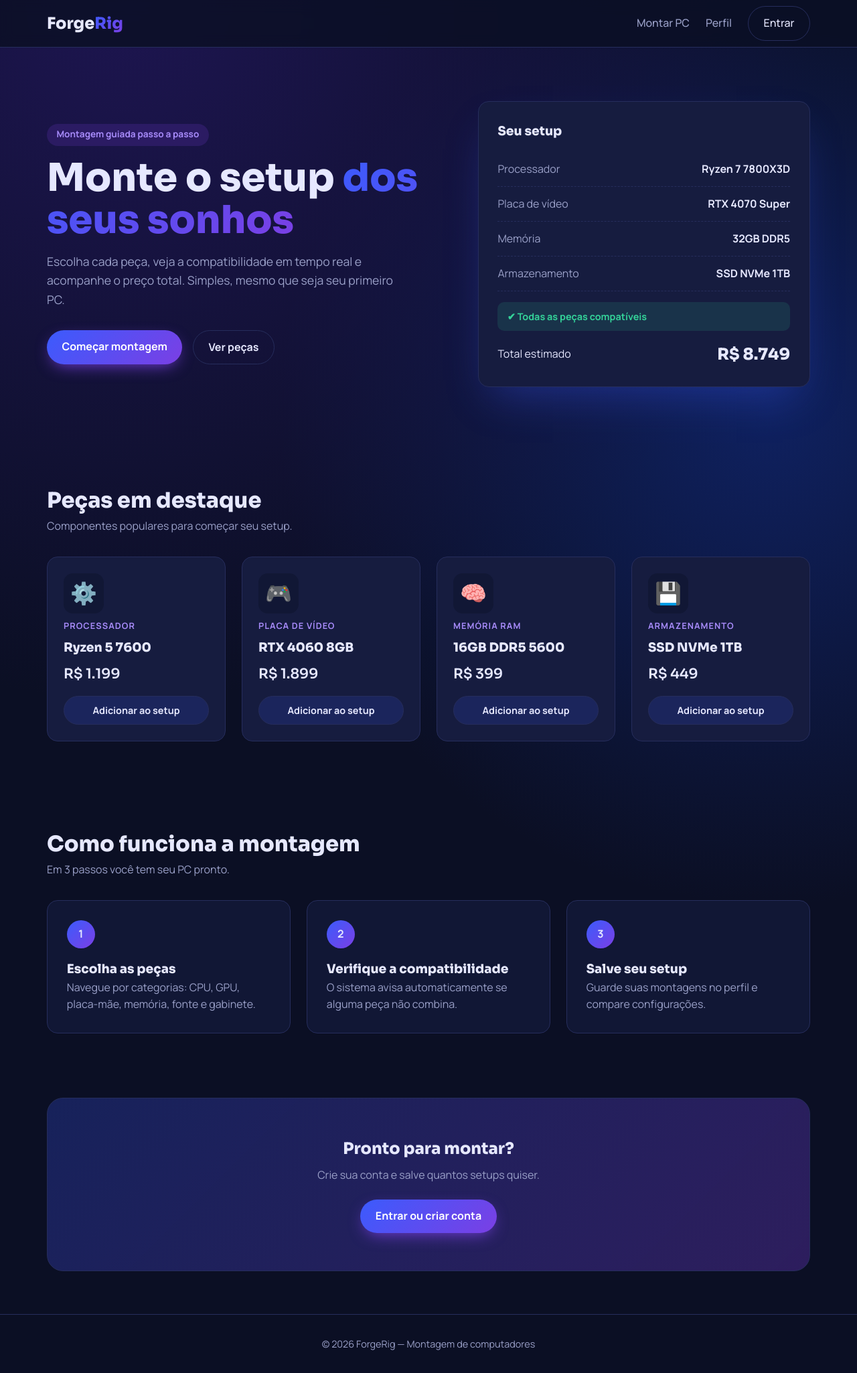
After one commit to marlonkevin-cloud/BuildPc, a Django app: page / in a window 1280 px wide. The commit adds this page. Shown: the whole page at 67% size. Run offline with Django 5.2, Linux system fonts and the light colour scheme.

Commit message:
Página inicial

```diff
--- /dev/null
+++ b/core/templates/core/home.html
@@ -0,0 +1,94 @@
+{% load static %}
+<!DOCTYPE html>
+<html lang="pt-BR">
+<head>
+  <meta charset="UTF-8">
+  <meta name="viewport" content="width=device-width, initial-scale=1.0">
+  <title>ForgeRig — Monte seu PC</title>
+  <link rel="preconnect" href="https://fonts.googleapis.com">
+  <link href="https://fonts.googleapis.com/css2?family=Sora:wght@400;600;800&family=Manrope:wght@400;500;700&display=swap" rel="stylesheet">
+  <link rel="stylesheet" href="{% static 'css/style.css' %}">
+</head>
+<body>
+  <header class="header">
+    <div class="container nav">
+      <a href="{% url 'home' %}" class="logo">Forge<span>Rig</span></a>
+      <nav class="menu">
+        <a href="{% url 'montagem' %}">Montar PC</a>
+        {% if user.is_authenticated %}
+          <a href="{% url 'perfil' %}">Meu perfil</a>
+        {% else %}
+          <a href="{% url 'perfil' %}">Perfil</a>
+          <a href="{% url 'login' %}" class="btn btn-outline">Entrar</a>
+        {% endif %}
+      </nav>
+    </div>
+  </header>
+
+  <main>
+    <section class="hero container">
+      <div class="hero-text">
+        <span class="tag">Montagem guiada passo a passo</span>
+        <h1>Monte o setup <span class="grad">dos seus sonhos</span></h1>
+        <p>Escolha cada peça, veja a compatibilidade em tempo real e acompanhe o preço total. Simples, mesmo que seja seu primeiro PC.</p>
+        <div class="hero-actions">
+          <a href="{% url 'montagem' %}" class="btn btn-primary">Começar montagem</a>
+          <a href="#pecas" class="btn btn-outline">Ver peças</a>
+        </div>
+      </div>
+      <div class="hero-card">
+        <h3>Seu setup</h3>
+        <ul class="build-list">
+          <li><span>Processador</span><b>Ryzen 7 7800X3D</b></li>
+          <li><span>Placa de vídeo</span><b>RTX 4070 Super</b></li>
+          <li><span>Memória</span><b>32GB DDR5</b></li>
+          <li><span>Armazenamento</span><b>SSD NVMe 1TB</b></li>
+        </ul>
+        <div class="compat">✔ Todas as peças compatíveis</div>
+        <div class="total"><span>Total estimado</span><strong>R$ 8.749</strong></div>
+      </div>
+    </section>
+
+    <section id="pecas" class="container section">
+      <h2>Peças em destaque</h2>
+      <p class="sub">Componentes populares para começar seu setup.</p>
+      <div class="grid">
+        {% for peca in pecas %}
+        <article class="card">
+          <div class="icon">{{ peca.icone|default:"🖥️" }}</div>
+          <span class="cat">{{ peca.categoria }}</span>
+          <h3>{{ peca.nome }}</h3>
+          <p class="price">R$ {{ peca.preco }}</p>
+          <a href="{% url 'montagem' %}" class="btn btn-small">Adicionar ao setup</a>
+        </article>
+        {% empty %}
+        <article class="card"><div class="icon">⚙️</div><span class="cat">Processador</span><h3>Ryzen 5 7600</h3><p class="price">R$ 1.199</p><a href="{% url 'montagem' %}" class="btn btn-small">Adicionar ao setup</a></article>
+        <article class="card"><div class="icon">🎮</div><span class="cat">Placa de vídeo</span><h3>RTX 4060 8GB</h3><p class="price">R$ 1.899</p><a href="{% url 'montagem' %}" class="btn btn-small">Adicionar ao setup</a></article>
+        <article class="card"><div class="icon">🧠</div><span class="cat">Memória RAM</span><h3>16GB DDR5 5600</h3><p class="price">R$ 399</p><a href="{% url 'montagem' %}" class="btn btn-small">Adicionar ao setup</a></article>
+        <article class="card"><div class="icon">💾</div><span class="cat">Armazenamento</span><h3>SSD NVMe 1TB</h3><p class="price">R$ 449</p><a href="{% url 'montagem' %}" class="btn btn-small">Adicionar ao setup</a></article>
+        {% endfor %}
+      </div>
+    </section>
+
+    <section class="container section">
+      <h2>Como funciona a montagem</h2>
+      <p class="sub">Em 3 passos você tem seu PC pronto.</p>
+      <div class="steps">
+        <div class="step"><span class="num">1</span><h3>Escolha as peças</h3><p>Navegue por categorias: CPU, GPU, placa-mãe, memória, fonte e gabinete.</p></div>
+        <div class="step"><span class="num">2</span><h3>Verifique a compatibilidade</h3><p>O sistema avisa automaticamente se alguma peça não combina.</p></div>
+        <div class="step"><span class="num">3</span><h3>Salve seu setup</h3><p>Guarde suas montagens no perfil e compare configurações.</p></div>
+      </div>
+    </section>
+
+    <section class="container cta">
+      <h2>Pronto para montar?</h2>
+      <p>Crie sua conta e salve quantos setups quiser.</p>
+      <a href="{% url 'login' %}" class="btn btn-primary">Entrar ou criar conta</a>
+    </section>
+  </main>
+
+  <footer class="footer">
+    <div class="container">© {% now "Y" %} ForgeRig — Montagem de computadores</div>
+  </footer>
+</body>
+</html>
--- /dev/null
+++ b/static/css/style.css
@@ -0,0 +1,70 @@
+:root{
+  --bg:#0b0f24; --bg-2:#111735; --card:#161c3f; --border:#262d5c;
+  --text:#e6e8ff; --muted:#9aa0c8;
+  --blue:#3b5bfd; --purple:#7b3fe4; --accent:#a78bfa; --ok:#34d399;
+  --grad:linear-gradient(135deg,var(--blue),var(--purple));
+  --radius:16px;
+}
+*{box-sizing:border-box;margin:0;padding:0}
+body{font-family:'Manrope',sans-serif;color:var(--text);line-height:1.6;
+  background:radial-gradient(circle at 15% 0%,#1d1550 0%,transparent 45%),
+             radial-gradient(circle at 90% 30%,#0f2160 0%,transparent 40%),var(--bg);min-height:100vh}
+h1,h2,h3,.logo{font-family:'Sora',sans-serif}
+a{color:inherit;text-decoration:none}
+.container{width:min(1140px,92%);margin:0 auto}
+
+.header{position:sticky;top:0;z-index:10;background:rgba(11,15,36,.8);backdrop-filter:blur(10px);border-bottom:1px solid var(--border)}
+.nav{display:flex;justify-content:space-between;align-items:center;height:70px}
+.logo{font-size:1.5rem;font-weight:800}
+.logo span{background:var(--grad);-webkit-background-clip:text;background-clip:text;color:transparent}
+.menu{display:flex;gap:1.5rem;align-items:center}
+.menu a{color:var(--muted);font-weight:500;transition:color .2s}
+.menu a:hover{color:var(--text)}
+
+.btn{display:inline-block;padding:.75rem 1.4rem;border-radius:999px;font-weight:700;transition:transform .2s,box-shadow .2s,background .2s}
+.btn-primary{background:var(--grad);color:#fff;box-shadow:0 8px 25px -8px var(--purple)}
+.btn-primary:hover{transform:translateY(-2px);box-shadow:0 12px 30px -8px var(--purple)}
+.btn-outline{border:1px solid var(--border);color:var(--text)!important}
+.btn-outline:hover{border-color:var(--accent);background:rgba(123,63,228,.12)}
+.btn-small{padding:.55rem 1rem;font-size:.9rem;background:rgba(59,91,253,.15);border:1px solid var(--border);width:100%;text-align:center}
+.btn-small:hover{background:var(--grad);border-color:transparent}
+
+.hero{display:grid;grid-template-columns:1.2fr 1fr;gap:3rem;align-items:center;padding:5rem 0}
+.tag{display:inline-block;padding:.35rem .9rem;border-radius:999px;background:rgba(123,63,228,.18);color:var(--accent);font-size:.85rem;font-weight:700;margin-bottom:1rem}
+.hero h1{font-size:clamp(2.2rem,5vw,3.6rem);line-height:1.1;margin-bottom:1rem}
+.grad{background:var(--grad);-webkit-background-clip:text;background-clip:text;color:transparent}
+.hero p{color:var(--muted);font-size:1.1rem;max-width:520px}
+.hero-actions{display:flex;gap:1rem;margin-top:2rem;flex-wrap:wrap}
+.hero-card{background:var(--card);border:1px solid var(--border);border-radius:var(--radius);padding:1.8rem;box-shadow:0 30px 60px -20px rgba(59,91,253,.35)}
+.hero-card h3{margin-bottom:1rem}
+.build-list{list-style:none}
+.build-list li{display:flex;justify-content:space-between;padding:.8rem 0;border-bottom:1px dashed var(--border)}
+.build-list span{color:var(--muted)}
+.compat{margin:1rem 0;padding:.6rem .9rem;border-radius:10px;background:rgba(52,211,153,.12);color:var(--ok);font-weight:600;font-size:.9rem}
+.total{display:flex;justify-content:space-between;align-items:center}
+.total strong{font-family:'Sora';font-size:1.5rem}
+
+.section{padding:4rem 0}
+.section h2{font-size:2rem}
+.sub{color:var(--muted);margin-bottom:2rem}
+.grid{display:grid;grid-template-columns:repeat(auto-fill,minmax(230px,1fr));gap:1.5rem}
+.card{background:var(--card);border:1px solid var(--border);border-radius:var(--radius);padding:1.5rem;display:flex;flex-direction:column;gap:.5rem;transition:transform .25s,border-color .25s}
+.card:hover{transform:translateY(-5px);border-color:var(--purple)}
+.icon{font-size:2rem;width:60px;height:60px;display:grid;place-items:center;border-radius:14px;background:var(--bg-2)}
+.cat{color:var(--accent);font-size:.8rem;text-transform:uppercase;letter-spacing:.08em;font-weight:700}
+.price{font-family:'Sora';font-size:1.3rem;font-weight:600;margin-bottom:.5rem}
+
+.steps{display:grid;grid-template-columns:repeat(3,1fr);gap:1.5rem}
+.step{background:var(--bg-2);border:1px solid var(--border);border-radius:var(--radius);padding:1.8rem}
+.num{display:grid;place-items:center;width:42px;height:42px;border-radius:50%;background:var(--grad);font-weight:800;margin-bottom:1rem}
+.step p{color:var(--muted)}
+
+.cta{text-align:center;padding:3.5rem 2rem;margin:2rem auto 4rem;border-radius:24px;background:linear-gradient(135deg,rgba(59,91,253,.25),rgba(123,63,228,.3));border:1px solid var(--border)}
+.cta p{color:var(--muted);margin:.5rem 0 1.5rem}
+.footer{border-top:1px solid var(--border);padding:2rem 0;text-align:center;color:var(--muted);font-size:.9rem}
+
+@media(max-width:820px){
+  .hero{grid-template-columns:1fr;padding:3rem 0}
+  .steps{grid-template-columns:1fr}
+  .menu{gap:.8rem;font-size:.9rem}
+}
--- a/templates/base.html
+++ b/templates/base.html
@@ -8,7 +8,7 @@
 
     <title>{% block titulo %}BuildPc{% endblock %}</title>
 
-    <link rel="stylesheet" href="{% static 'css/estilo.css' %}">
+    <link rel="stylesheet" href="{% static 'css/style.css' %}">
 
     {% block estilo %}
     {% endblock %}
```
Also changed, not shown: templates/fragments/header.html (+11 -2 lines), projeto/urls.py (line endings or trailing spaces).
